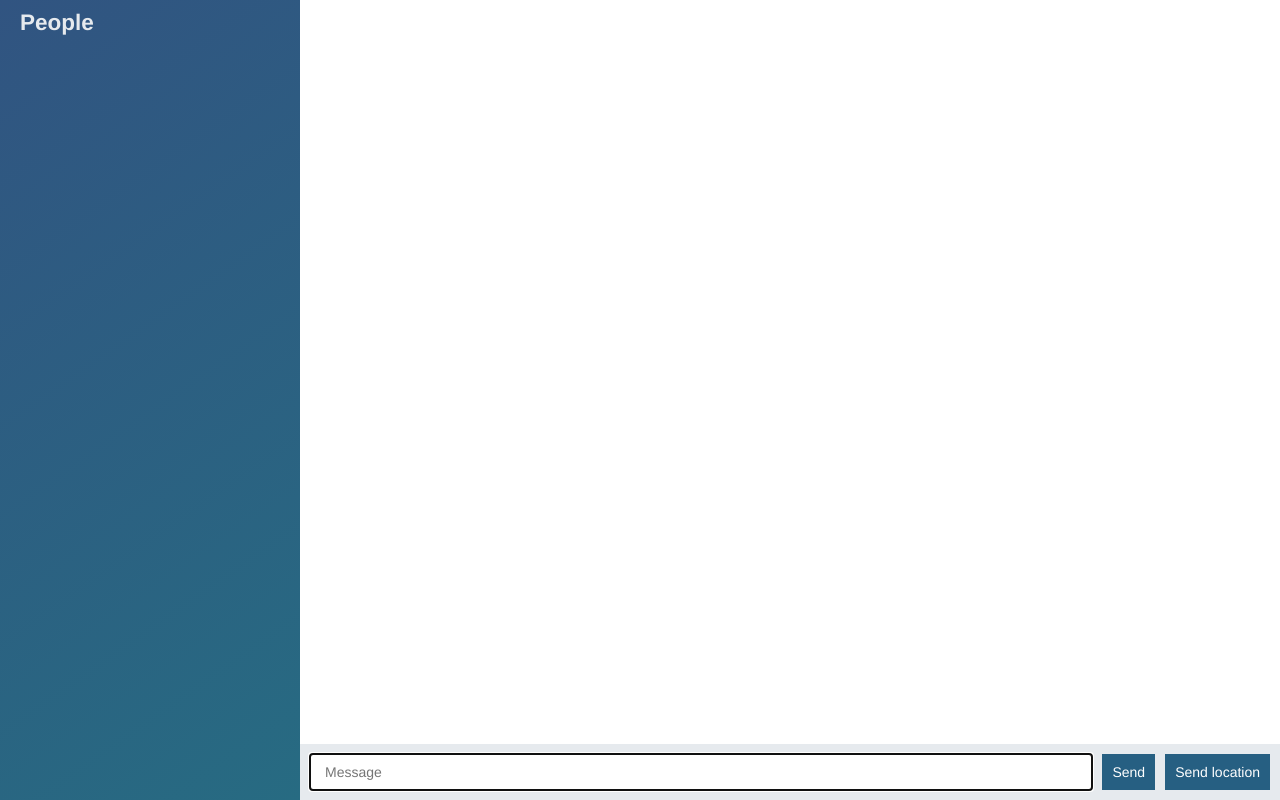
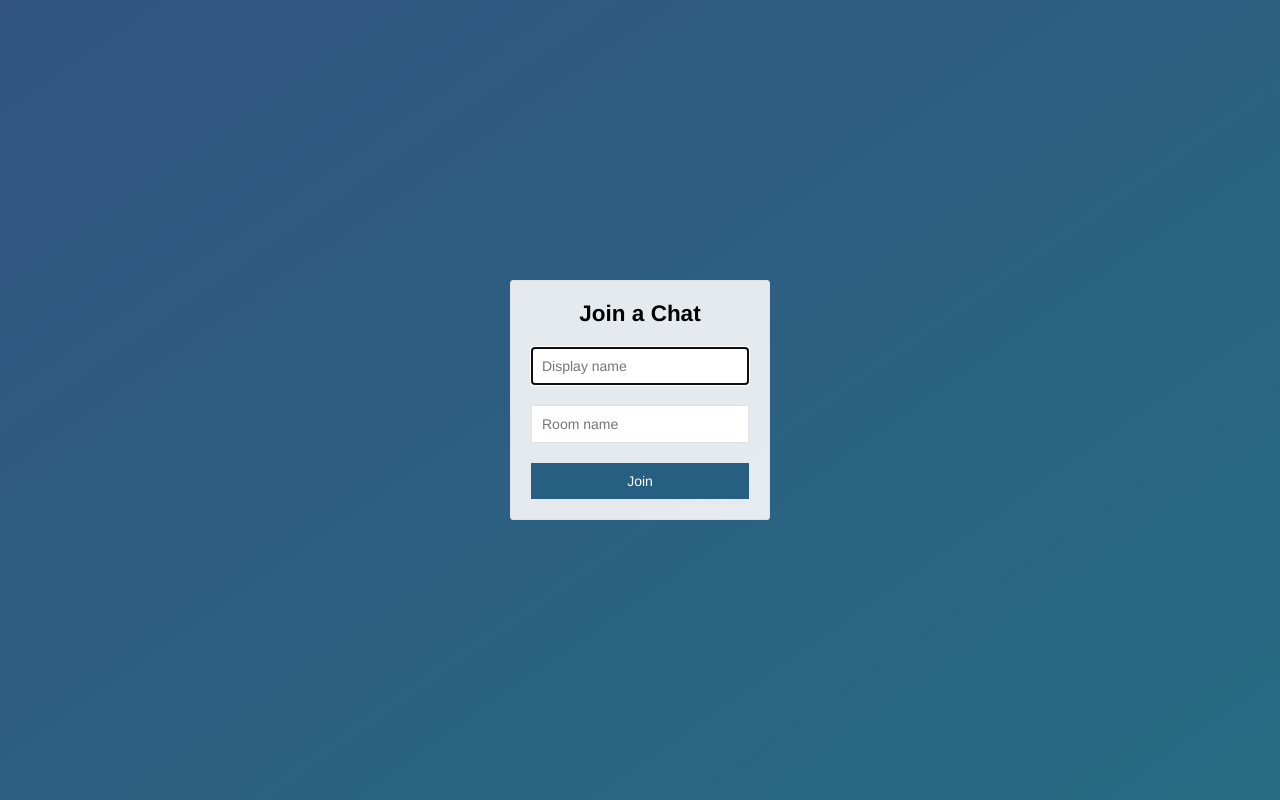
Before and after one commit to szymon-targosz/chat-app, a website: page public/index.html in a window 1280 px wide. Drawn offline with nearby package versions, Linux system fonts and the light colour scheme; no server answers.

Commit message:
Add join page

```diff
--- a/public/css/styles.css
+++ b/public/css/styles.css
@@ -54,6 +54,38 @@ button:hover {
 button:disabled {
     cursor: default;
     background: #698ea5;
+}
+
+/* JOIN */
+
+.centered-form {
+    display: flex;
+    align-items: center;
+    justify-content: center;
+    background: linear-gradient(325deg, rgba(39, 107, 130, 1) 0%, rgba(49, 84, 129, 1) 100%);
+    height: 100vh;
+}
+
+.centered-form form {
+    border-radius: 3px;
+    background: rgba(250, 250, 250, 0.9);
+    border: 1px solid #e1e1e1;
+    padding: 0 2rem;
+    width: 26rem;
+}
+
+.form-field {
+    margin: 2rem 0;
+}
+
+.form-field>* {
+    width: 100%;
+}
+
+.form-field input,
+.form-field select {
+    border: 1px solid #e1e1e1;
+    padding: 1rem;
 }
 
 /* CHAT */
@@ -136,7 +168,6 @@ button:disabled {
     border: none;
 }
 
-
 @media only screen and (min-width: 62.5em) {
     .chat__sidebar {
         flex: 0 0 30rem;
@@ -153,15 +184,12 @@ button:disabled {
     html {
         font-size: 56.25%;
     }
-
     .chat__footer {
         flex-direction: column;
     }
-
     .chat__footer form {
         margin-bottom: 1rem;
     }
-
     .chat__footer button {
         margin-right: 0;
     }
--- a/public/index.html
+++ b/public/index.html
@@ -3,64 +3,32 @@
 
 <head>
     <meta charset="UTF-8">
-    <meta name="viewport" content="width=device-width, initial-scale=1.0">
+    <meta name="viewport" content="width=device-width, initial-scale=1.0, user-scalable=no">
     <meta http-equiv="X-UA-Compatible" content="ie=edge">
-    <title>Chat</title>
+    <title>Join | Chat</title>
     <link rel="stylesheet" href="/css/styles.css">
 </head>
 
-<body class="chat">
-    <!-- SIDEBAR -->
-    <div class="chat__sidebar">
-        <h3>People</h3>
-        <div id="users"></div>
+<body class="centered-form">
+    <div class="centered-form__form">
+        <form action="./chat.html">
+            <div class="form-field">
+                <h3>Join a Chat</h3>
+            </div>
+
+            <div class="form-field">
+                <input type="text" name="name" placeholder="Display name" autofocus>
+            </div>
+
+            <div class="form-field">
+                <input type="text" name="room" placeholder="Room name">
+            </div>
+
+            <div class="form-field">
+                <button type="submit">Join</button>
+            </div>
+        </form>
     </div>
-
-    <!-- MAIN -->
-    <main class="chat__main">
-        <ol id="messages" class="chat__messages"></ol>
-
-        <footer class="chat__footer">
-            <form id="message-form">
-                <input type="text" name="message" placeholder="Message" autofocus autocomplete="off">
-                <button type="submit">Send</button>
-            </form>
-
-            <button id="send-location">Send location</button>
-        </footer>
-    </main>
-
-    <script id="message-template" type="text/template">
-        <li class="message">
-            <div class="message__title">
-                <h4>{{from}}</h4>
-                <span>{{formattedTime}}</span>
-            </div>
-            <div class="message__body">
-                <p>{{text}}</p>
-            </div>
-        </li>
-    </script>
-
-    <script id="location-message-template" type="text/template">
-        <li class="message">
-            <div class="message__title">
-                <h4>{{from}}</h4>
-                <span>{{formattedTime}}</span>
-            </div>
-            <div class="message__body">
-                <p>
-                    <a href="{{url}}" target="_blank">My current location</a>
-                </p>
-            </div>
-        </li>
-    </script>
-
-    <script src="/socket.io/socket.io.js"></script>
-    <script src="/js/libs/jquery-3.3.1.min.js"></script>
-    <script src="/js/libs/moment.js"></script>
-    <script src="/js/libs/mustache.min.js"></script>
-    <script src="/js/index.js"></script>
 </body>
 
 </html>
```
Also changed, not shown: public/chat.html (added, +66 -0 lines), public/js/chat.js (renamed from public/js/index.js).
